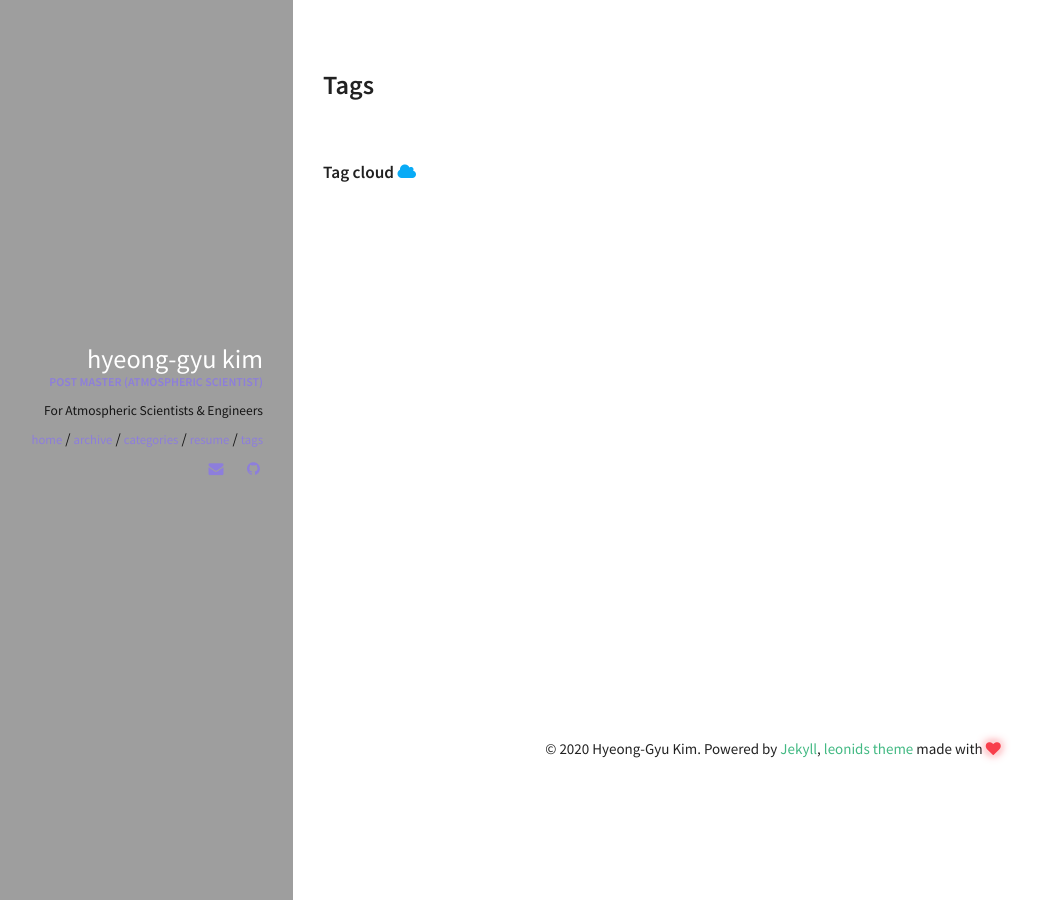
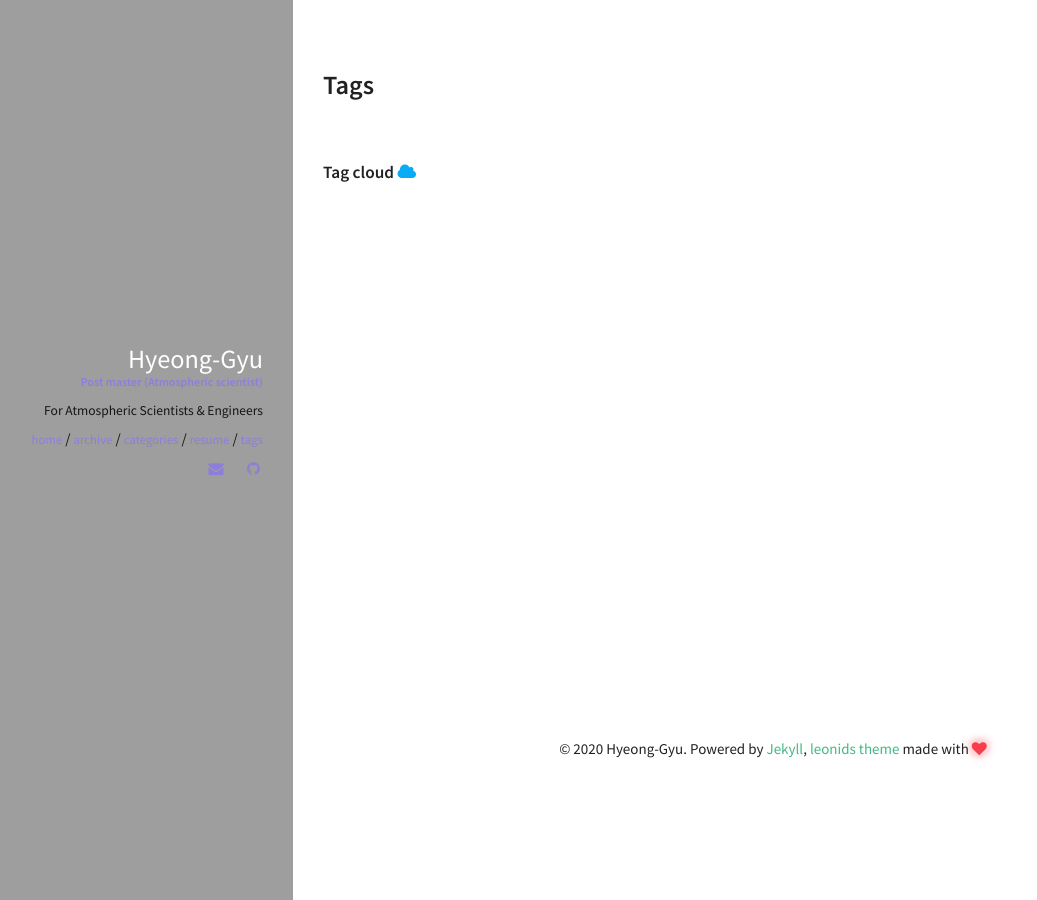
Before and after one commit to Kim-HyeongGyu/Kim-HyeongGyu.github.io, a Jekyll site: the page built from tags.html, in a window 1280 px wide. Shown: the whole page, without its empty margins (27-1064 px from the left). Built offline with Jekyll 4.4.1, drawn with Linux system fonts in a browser that asks for light colours.

Commit message:
Change detail

```diff
--- a/_config.yml
+++ b/_config.yml
@@ -33,7 +33,7 @@ kramdown:
 ####################################
 #
 owner:
-  name: Hyeong-Gyu Kim
+  name: Hyeong-Gyu
   avatar: #leonids-logo.png   # No logo
   job: "Post master (Atmospheric scientist)"
   bio: "For Atmospheric Scientists & Engineers"
--- a/_sass/pages/_layout.scss
+++ b/_sass/pages/_layout.scss
@@ -34,14 +34,14 @@
     // color: #F36170;
     color: rgb(255, 255, 255);
     font-size: 1.75em;
-    text-transform: lowercase;
+    // text-transform: lowercase;
   }
   .author_job {
     display: block;
     color: $secondary;
     font-size: 0.8em;
     font-weight: 700;
-    text-transform: uppercase;
+    // text-transform: uppercase;
     margin: -5px auto 10px;
   }
   .author_bio {
```
